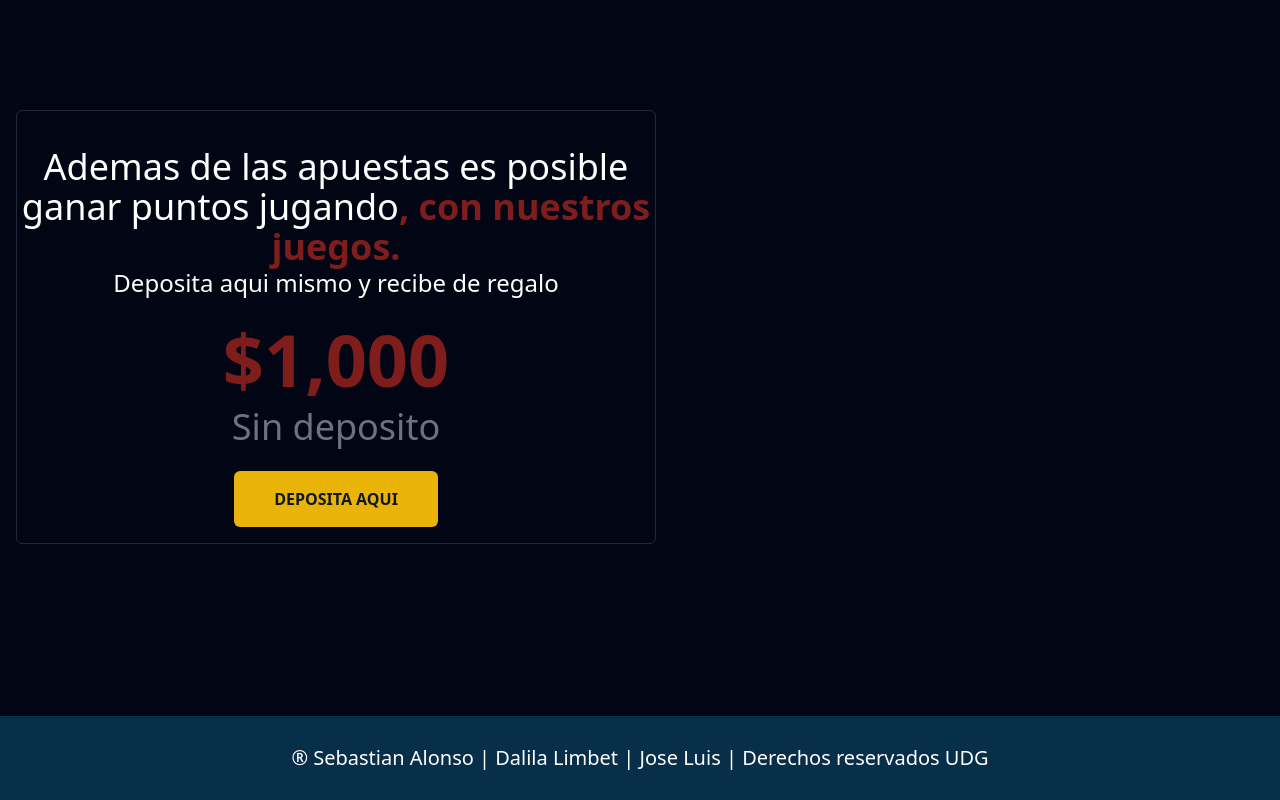
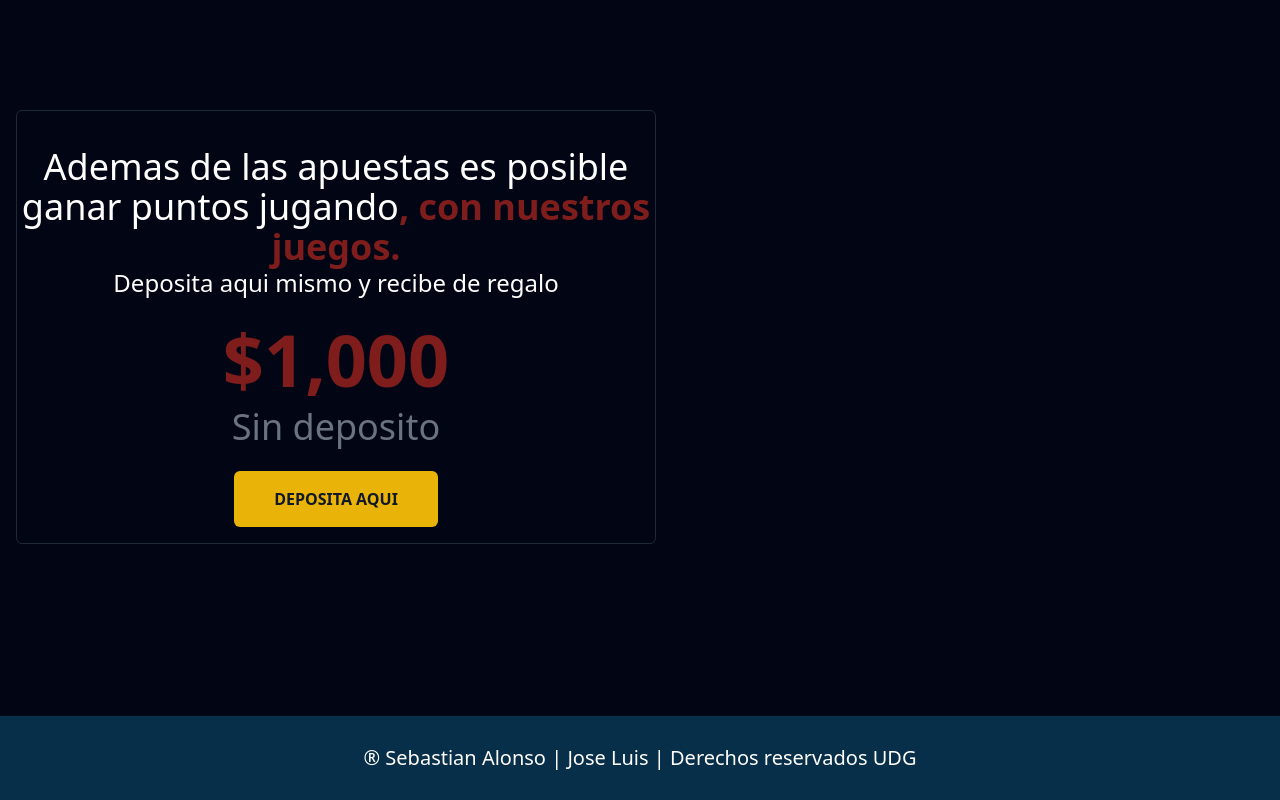
Before and after one commit to sebastian-inzunza/Proyecto-modular--2, a React (Vite) app: page / in a window 1280 px wide. Shown: the part 1109-1909 px from the top of the page. Built offline with nearby package versions, Linux system fonts and the light colour scheme.

Commit message:
Change : Cambios esteticos

```diff
--- a/src/components/Footer.jsx
+++ b/src/components/Footer.jsx
@@ -3,7 +3,7 @@ import React from "react";
 function Footer() {
     return (
         <div className="bg-sky-950 text-white py-7 text-center text-xs md:text-xl">
-            <p> ® Sebastian Alonso | Dalila Limbet | Jose Luis | Derechos reservados UDG</p>
+            <p> ® Sebastian Alonso | Jose Luis | Derechos reservados UDG</p>
         </div>
     );
 }
```
